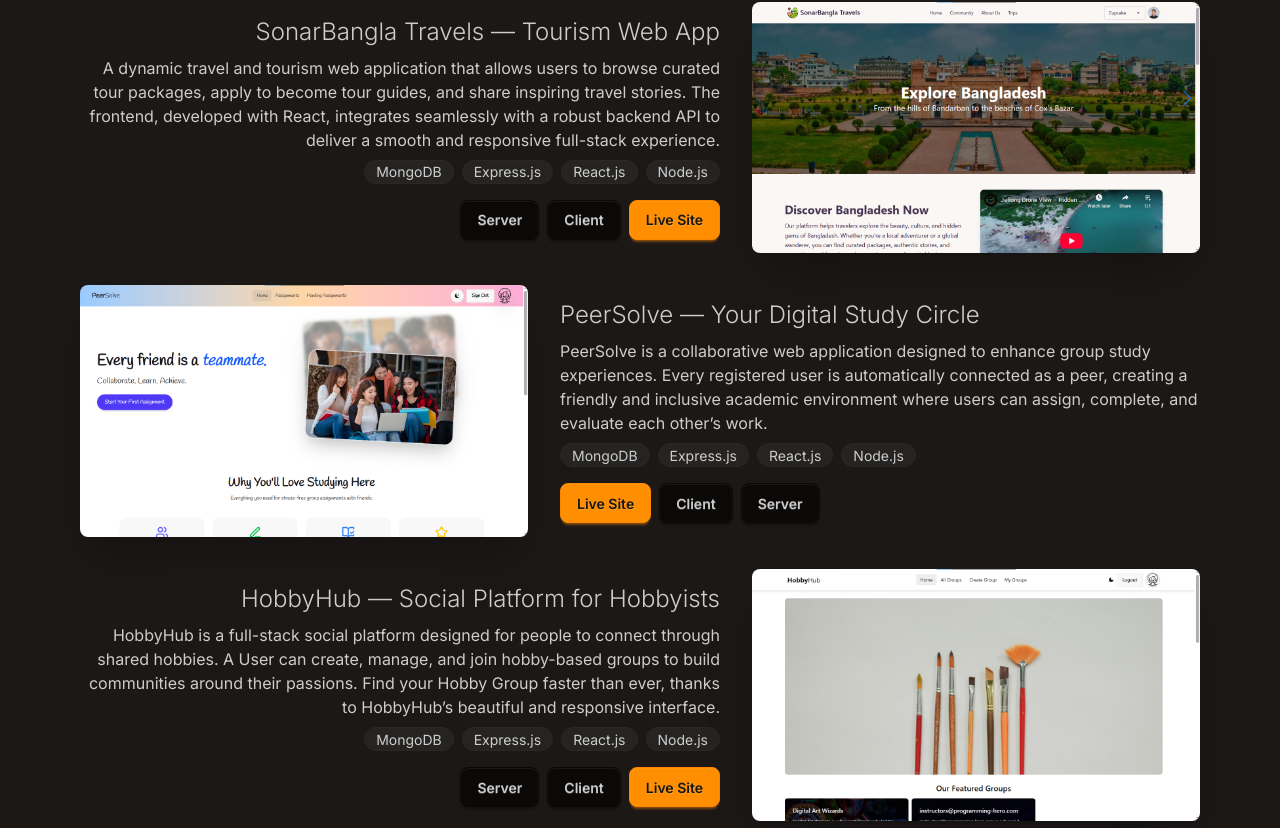
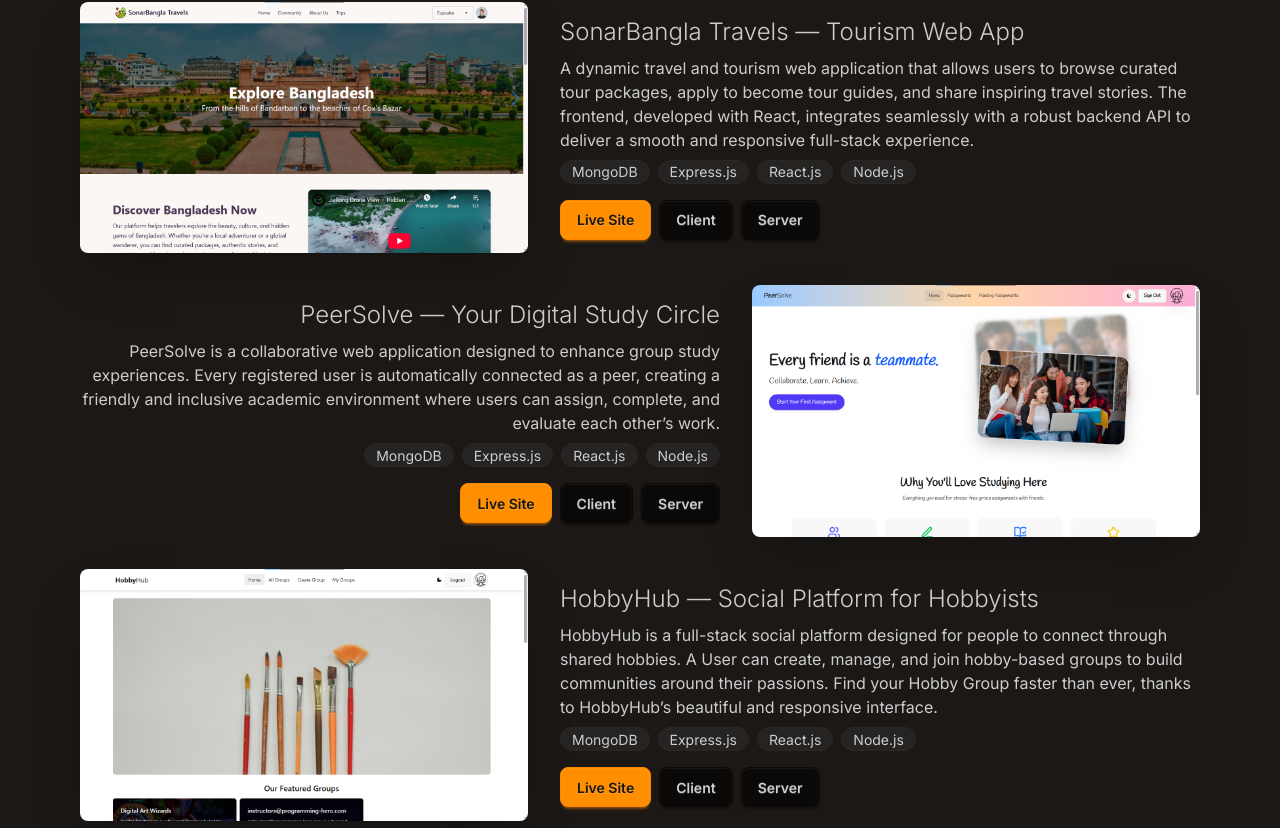
Before and after one commit to toimurhasan/my-portfolio, a React (Vite) app: page / in a window 1280 px wide. Shown: the part 1532-2360 px from the top of the page. Built offline with nearby package versions, Linux system fonts and the light colour scheme.

Commit message:
alignment updated in projects section

```diff
--- a/src/components/HobbyHub.jsx
+++ b/src/components/HobbyHub.jsx
@@ -3,13 +3,13 @@ import { Link } from "react-router";
 
 const HobbyHub = () => {
   return (
-    <div className="flex flex-col items-center lg:flex-row-reverse  gap-8">
+    <div className="flex flex-col items-center lg:flex-row  gap-8">
       <img
         src="/hobbyhub.png"
         alt="Project Two"
         className="md:max-w-lg lg:max-w-md rounded-lg shadow-2xl object-cover"
       />
-      <div className="space-y-2 text-center lg:text-end">
+      <div className="space-y-2 text-center lg:text-start">
         <h3 className="text-2xl font-light ">HobbyHub — Social Platform for Hobbyists</h3>
         <p>
           HobbyHub is a full-stack social platform designed for people to connect through shared
@@ -17,13 +17,13 @@ const HobbyHub = () => {
           around their passions. Find your Hobby Group faster than ever, thanks to HobbyHub’s
           beautiful and responsive interface.
         </p>
-        <div className="flex gap-2 flex-wrap justify-center lg:justify-end">
+        <div className="flex gap-2 flex-wrap justify-center lg:justify-start">
           <div className="badge badge-soft ">MongoDB</div>
           <div className="badge badge-soft ">Express.js</div>
           <div className="badge badge-soft ">React.js</div>
           <div className="badge badge-soft ">Node.js</div>
         </div>
-        <div className="mt-4  flex gap-2 justify-center lg:justify-start lg:flex-row-reverse">
+        <div className="mt-4  flex gap-2 justify-center lg:justify-start lg:flex-row">
           <Link to={"https://hobbyhub-tamim.web.app/"} target="_blank" className="btn btn-primary">
             Live Site
           </Link>
--- a/src/components/PeerSolve.jsx
+++ b/src/components/PeerSolve.jsx
@@ -3,13 +3,13 @@ import { Link } from "react-router";
 
 const PeerSolve = () => {
   return (
-    <div className="flex flex-col items-center lg:flex-row  gap-8">
+    <div className="flex flex-col items-center lg:flex-row-reverse  gap-8">
       <img
         src="/peersolve.png"
         alt="Project One"
         className="md:max-w-lg lg:max-w-md rounded-lg shadow-2xl object-cover"
       />
-      <div className="space-y-2 text-center lg:text-start">
+      <div className="space-y-2 text-center lg:text-end">
         <h3 className="text-2xl font-light ">PeerSolve — Your Digital Study Circle</h3>
         <p>
           PeerSolve is a collaborative web application designed to enhance group study experiences.
@@ -17,13 +17,13 @@ const PeerSolve = () => {
           inclusive academic environment where users can assign, complete, and evaluate each other’s
           work.
         </p>
-        <div className="flex gap-2 flex-wrap justify-center lg:justify-start">
+        <div className="flex gap-2 flex-wrap justify-center lg:justify-end">
           <div className="badge badge-soft ">MongoDB</div>
           <div className="badge badge-soft ">Express.js</div>
           <div className="badge badge-soft ">React.js</div>
           <div className="badge badge-soft ">Node.js</div>
         </div>
-        <div className="mt-4  flex gap-2 justify-center lg:justify-start">
+        <div className="mt-4  flex gap-2 justify-center lg:justify-end">
           <Link to={"https://peersolve.web.app/"} target="_blank" className="btn btn-primary">
             Live Site
           </Link>
--- a/src/components/SBT.jsx
+++ b/src/components/SBT.jsx
@@ -3,13 +3,13 @@ import { Link } from "react-router";
 
 export const SBT = () => {
   return (
-    <div className="flex flex-col items-center lg:flex-row-reverse  gap-8">
+    <div className="flex flex-col items-center lg:flex-row  gap-8">
       <img
         src="/sbt.png"
         alt="Project Two"
         className="md:max-w-lg lg:max-w-md rounded-lg shadow-2xl object-cover"
       />
-      <div className="space-y-2 text-center lg:text-end">
+      <div className="space-y-2 text-center lg:text-start">
         <h3 className="text-2xl font-light ">SonarBangla Travels — Tourism Web App</h3>
         <p>
           A dynamic travel and tourism web application that allows users to browse curated tour
@@ -17,13 +17,13 @@ export const SBT = () => {
           developed with React, integrates seamlessly with a robust backend API to deliver a smooth
           and responsive full-stack experience.
         </p>
-        <div className="flex gap-2 flex-wrap justify-center lg:justify-end">
+        <div className="flex gap-2 flex-wrap justify-center lg:justify-start">
           <div className="badge badge-soft ">MongoDB</div>
           <div className="badge badge-soft ">Express.js</div>
           <div className="badge badge-soft ">React.js</div>
           <div className="badge badge-soft ">Node.js</div>
         </div>
-        <div className="mt-4  flex gap-2 justify-center lg:justify-start lg:flex-row-reverse">
+        <div className="mt-4  flex gap-2 justify-center lg:justify-start lg:flex-row">
           <Link
             to={"https://sonarbangla-travels.web.app/"}
             target="_blank"
```
